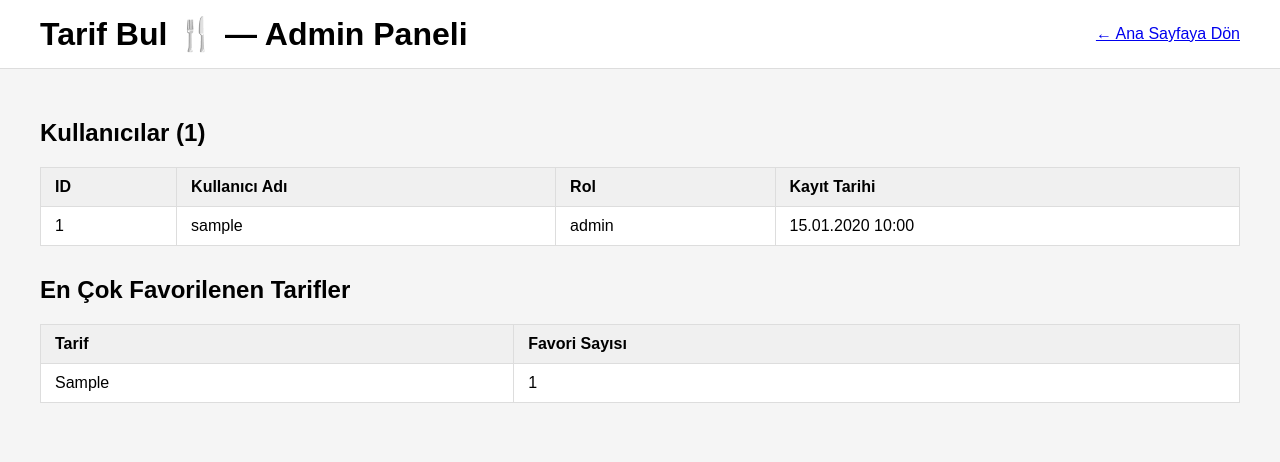
After one commit to snurkani/tarifBul, a Flask app: page /admin in a window 1280 px wide. The commit adds this page. Shown: the top 462 px of the page. Run offline with Flask 3, Linux system fonts and the light colour scheme; the visitor is signed in with stand-in values (Sample User, id 1); tables that the repository leaves empty hold one stand-in row (values such as "Sample post").

Commit message:
admin paneli eklendi

```diff
--- a/app.py
+++ b/app.py
@@ -242,6 +242,36 @@ def favoriden_sil(tarif_id):
     return jsonify({"message": "Favorilerden silindi"}), 200
 
 
+# ----------------------------------------------------
+# ADMIN PANELİ
+# ----------------------------------------------------
+
+@app.route("/admin")
+@login_required
+@admin_required
+def admin_paneli():
+    kullanicilar = User.query.order_by(User.created_at.desc()).all()
+
+    # Tarif bazında favori sayısını grupla (SQL GROUP BY + COUNT)
+    populer_tarifler = (
+        db.session.query(
+            Favori.tarif_id,
+            Favori.baslik,
+            db.func.count(Favori.id).label("favori_sayisi"),
+        )
+        .group_by(Favori.tarif_id, Favori.baslik)
+        .order_by(db.func.count(Favori.id).desc())
+        .limit(10)
+        .all()
+    )
+
+    return render_template(
+        "admin.html",
+        kullanicilar=kullanicilar,
+        populer_tarifler=populer_tarifler,
+    )
+
+
 if __name__ == "__main__":
     with app.app_context():
         db.create_all()  # Modellerde tanımlı tabloları, yoksa oluşturur
--- a/static/style.css
+++ b/static/style.css
@@ -156,3 +156,84 @@ body {
 .gizli {
   display: none;
 }
+
+
+/* Başlıktaki kullanıcı/giriş alanı */
+.kullanici-alani {
+  display: flex;
+  align-items: center;
+  gap: 15px;
+  font-size: 14px;
+}
+
+.kullanici-alani a {
+  color: #333;
+  text-decoration: none;
+  padding: 6px 12px;
+  border: 1px solid #ddd;
+  border-radius: 5px;
+}
+
+
+/* Giriş / Kayıt sayfaları */
+.auth-alani {
+  max-width: 350px;
+  margin: 60px auto;
+  background-color: white;
+  padding: 25px;
+  border: 1px solid #ddd;
+  border-radius: 8px;
+  text-align: center;
+}
+
+.auth-form {
+  display: flex;
+  flex-direction: column;
+  gap: 12px;
+}
+
+.auth-form input {
+  padding: 10px;
+  border: 1px solid #ccc;
+  border-radius: 5px;
+}
+
+.auth-form button {
+  padding: 10px;
+  border: none;
+  border-radius: 5px;
+  cursor: pointer;
+  background-color: #333;
+  color: white;
+}
+
+.flash-mesajlar {
+  list-style: none;
+  padding: 0;
+  color: #b00020;
+  font-size: 14px;
+}
+
+
+/* Admin paneli tabloları */
+.admin-alani {
+  padding: 30px 40px;
+}
+
+.admin-tablo {
+  width: 100%;
+  border-collapse: collapse;
+  margin-bottom: 30px;
+  background-color: white;
+}
+
+.admin-tablo th,
+.admin-tablo td {
+  border: 1px solid #ddd;
+  padding: 10px 14px;
+  text-align: left;
+}
+
+.admin-tablo th {
+  background-color: #f0f0f0;
+}
--- /dev/null
+++ b/templates/admin.html
@@ -0,0 +1,65 @@
+<!DOCTYPE html>
+<html lang="tr">
+<head>
+  <meta charset="UTF-8">
+  <meta name="viewport" content="width=device-width, initial-scale=1.0">
+  <title>Admin Paneli - Tarif Bul</title>
+  <link rel="stylesheet" href="{{ url_for('static', filename='style.css') }}">
+</head>
+<body>
+
+  <header class="ust-menu">
+    <h1>Tarif Bul 🍴 — Admin Paneli</h1>
+    <a href="{{ url_for('ana_sayfa') }}">← Ana Sayfaya Dön</a>
+  </header>
+
+  <section class="admin-alani">
+
+    <h2>Kullanıcılar ({{ kullanicilar|length }})</h2>
+    <table class="admin-tablo">
+      <thead>
+        <tr>
+          <th>ID</th>
+          <th>Kullanıcı Adı</th>
+          <th>Rol</th>
+          <th>Kayıt Tarihi</th>
+        </tr>
+      </thead>
+      <tbody>
+        {% for kullanici in kullanicilar %}
+        <tr>
+          <td>{{ kullanici.id }}</td>
+          <td>{{ kullanici.username }}</td>
+          <td>{{ kullanici.role }}</td>
+          <td>{{ kullanici.created_at.strftime("%d.%m.%Y %H:%M") }}</td>
+        </tr>
+        {% endfor %}
+      </tbody>
+    </table>
+
+    <h2>En Çok Favorilenen Tarifler</h2>
+    {% if populer_tarifler %}
+    <table class="admin-tablo">
+      <thead>
+        <tr>
+          <th>Tarif</th>
+          <th>Favori Sayısı</th>
+        </tr>
+      </thead>
+      <tbody>
+        {% for tarif in populer_tarifler %}
+        <tr>
+          <td>{{ tarif.baslik }}</td>
+          <td>{{ tarif.favori_sayisi }}</td>
+        </tr>
+        {% endfor %}
+      </tbody>
+    </table>
+    {% else %}
+    <p>Henüz favoriye eklenmiş tarif yok.</p>
+    {% endif %}
+
+  </section>
+
+</body>
+</html>
```
